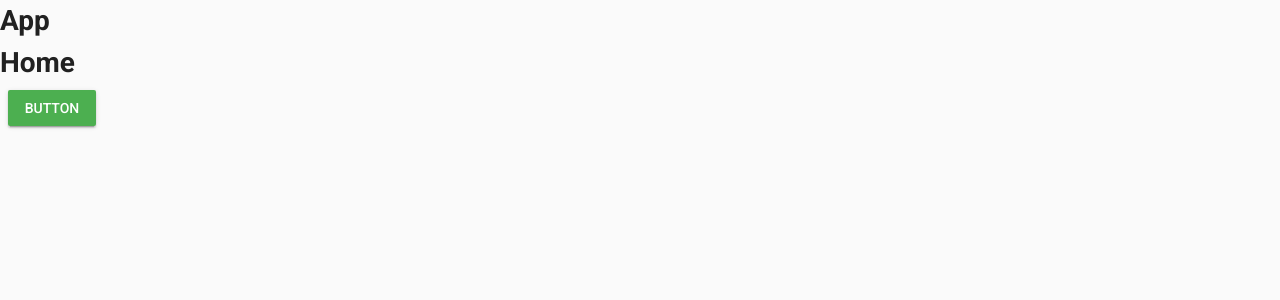
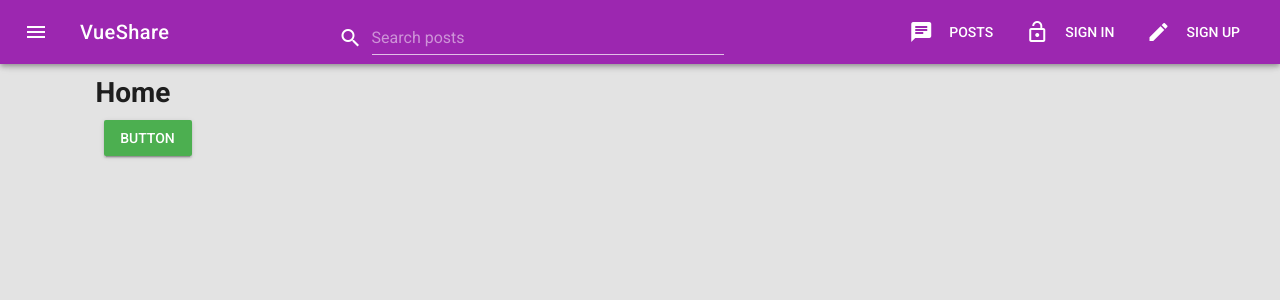
Before and after one commit to Easybuoy/vue-share, a Vue app in the folder client/: page / in a window 1280 px wide. Shown: the top 300 px of the page. Built offline with nearby package versions, Linux system fonts and the light colour scheme.

Commit message:
add markup for navigation

```diff
--- a/client/src/App.vue
+++ b/client/src/App.vue
@@ -1,6 +1,147 @@
 <template>
-  <v-app>
-    <h1>App</h1>
-    <router-view />
-  </v-app >
+  <v-app style="background: #E3E3E3">
+    <!-- Side Nav Bar -->
+    <v-navigation-drawer
+      app
+      temporary
+      fixed
+      v-model="sideNav"
+    >
+      <v-toolbar
+        color="accent"
+        dark
+        flat
+      >
+        <v-toolbar-side-icon @click="toggleSideNav"></v-toolbar-side-icon>
+        <router-link
+          to="/"
+          tag="span"
+          style="cursor: pointer"
+        >
+        <h1 class="title pl-3">VueShare</h1>
+        </router-link>
+      </v-toolbar>
+
+      <v-divider></v-divider>
+
+      <!-- Side Navbar Links -->
+      <v-list>
+        <v-list-tile ripple v-for="item in sideNavItems" :key="item.title" :to=" item.link">
+          <v-list-tile-action>
+            <v-icon>{{item.icon}}</v-icon>
+          </v-list-tile-action>
+          <v-list-tile-content>
+            {{item.title}}
+          </v-list-tile-content>
+        </v-list-tile>
+      </v-list>
+    </v-navigation-drawer>
+    <!-- Navbar -->
+    <v-toolbar
+      fixed
+      color="primary"
+      dark
+    >
+      <v-toolbar-side-icon @click="toggleSideNav">
+
+      </v-toolbar-side-icon>
+      <v-toolbar-title class="hidden-xs-only">
+        <router-link
+          to="/"
+          tag="span"
+          style="cursor: pointer"
+        >
+          VueShare
+        </router-link>
+      </v-toolbar-title>
+
+      <v-spacer></v-spacer>
+
+      <!-- Search Input -->
+      <v-text-field
+        flex
+        prepend-icon="search"
+        placeholder="Search posts"
+        color="accent"
+        single-line
+        hide-details
+      ></v-text-field>
+      <v-spacer></v-spacer>
+      <v-toolbar-items class="hidden-xs-only">
+        <v-btn
+          flat
+          v-for="item in horizontalNavItems"
+          :key="item.title"
+          :to="item.link"
+        >
+          <v-icon
+            class="hidden-sm-only"
+            left
+          >{{item.icon}}</v-icon>{{item.title}}
+        </v-btn>
+      </v-toolbar-items>
+    </v-toolbar>
+    <main>
+      <v-container class="mt-4">
+        <router-view />
+      </v-container>
+
+    </main>
+  </v-app>
 </template>
+
+<script>
+export default {
+  name: "App",
+  data() {
+    return {
+      sideNav: false
+    };
+  },
+  computed: {
+    horizontalNavItems() {
+      return [
+        {
+          icon: "chat",
+          title: "Posts",
+          link: "/posts"
+        },
+        {
+          icon: "lock_open",
+          title: "Sign In",
+          link: "/signin"
+        },
+        {
+          icon: "create",
+          title: "Sign Up",
+          link: "/signup"
+        }
+      ];
+    },
+    sideNavItems() {
+      return [
+        {
+          icon: "chat",
+          title: "Posts",
+          link: "/posts"
+        },
+        {
+          icon: "lock_open",
+          title: "Sign In",
+          link: "/signin"
+        },
+        {
+          icon: "create",
+          title: "Sign Up",
+          link: "/signup"
+        }
+      ];
+    }
+  },
+  methods: {
+    toggleSideNav() {
+      this.sideNav = !this.sideNav;
+    }
+  }
+};
+</script>
--- a/client/src/components/Home.vue
+++ b/client/src/components/Home.vue
@@ -1,8 +1,8 @@
 <template>
-  <div>
+  <v-container>
     <h1>Home</h1>
     <v-btn color="success">Button</v-btn>
-  </div>
+  </v-container>
 </template>
 
 <script>
```
